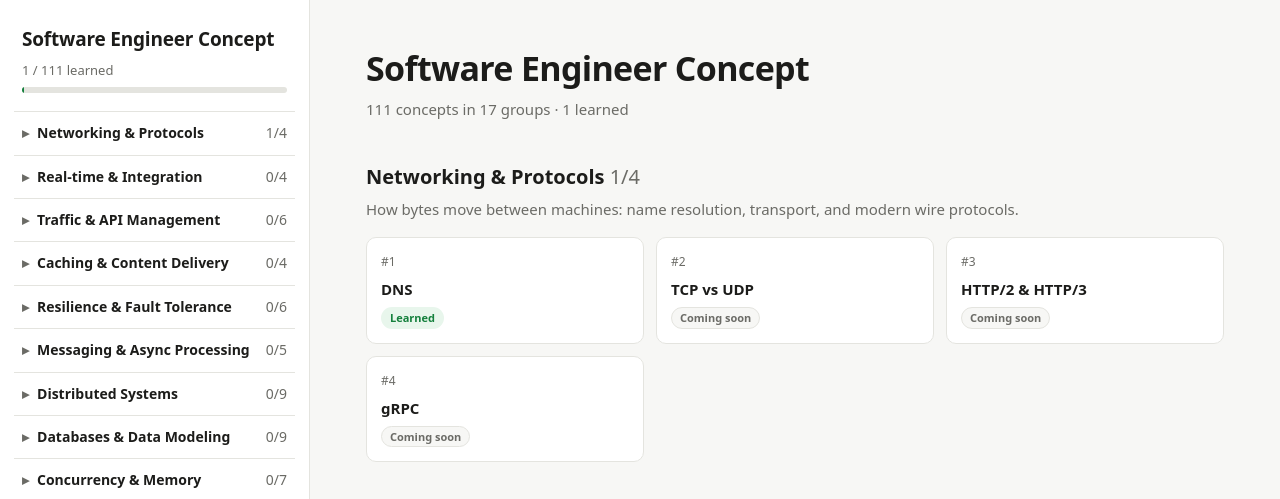
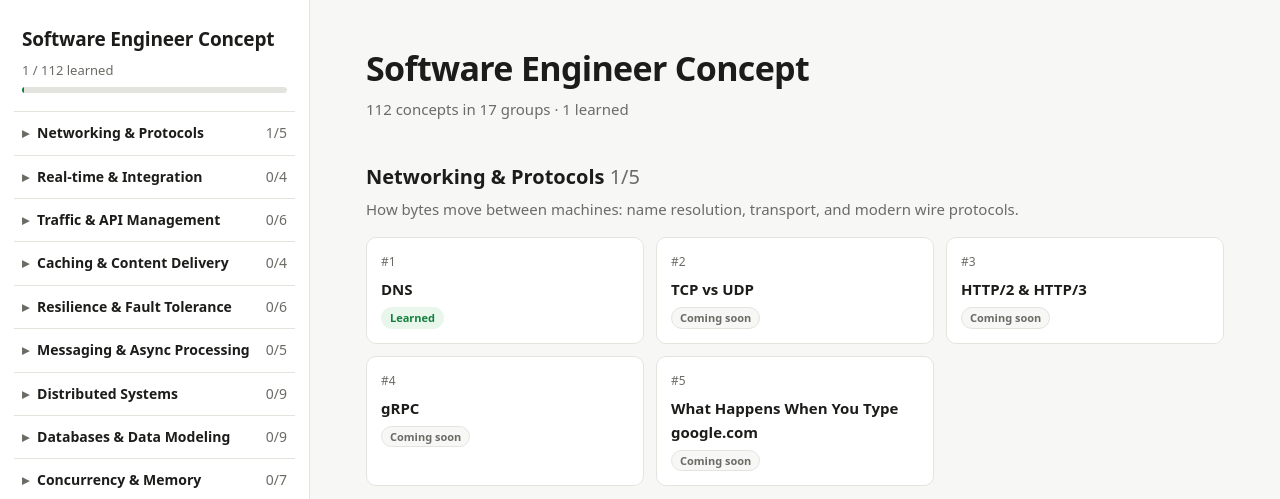
Before and after one commit to sorenhoang/swe-concepts, a plain HTML site: page index.html in a window 1280 px wide. Shown: the top 499 px of the page. Drawn offline with Linux system fonts and the light colour scheme.

Commit message:
feat(page): add 'What Happens When You Type google.com' capstone to Networking
Co-Authored-By: Claude Opus 5.5 <noreply@anthropic.com>

```diff
--- a/index.html
+++ b/index.html
@@ -142,7 +142,7 @@
 <script>
   const GROUPS = [
     { name: "Networking & Protocols", desc: "How bytes move between machines: name resolution, transport, and modern wire protocols.",
-      items: ["DNS", "TCP vs UDP", "HTTP/2 & HTTP/3", "gRPC"] },
+      items: ["DNS", "TCP vs UDP", "HTTP/2 & HTTP/3", "gRPC", "What Happens When You Type google.com"] },
     { name: "Real-time & Integration", desc: "Pushing data to clients and to other systems without them asking over and over.",
       items: ["WebSockets", "Long Polling", "Server-Sent Events", "Webhooks"] },
     { name: "Traffic & API Management", desc: "What sits in front of your services: routing, shaping and protecting incoming requests.",
```
Also changed, not shown: 1 other file.
